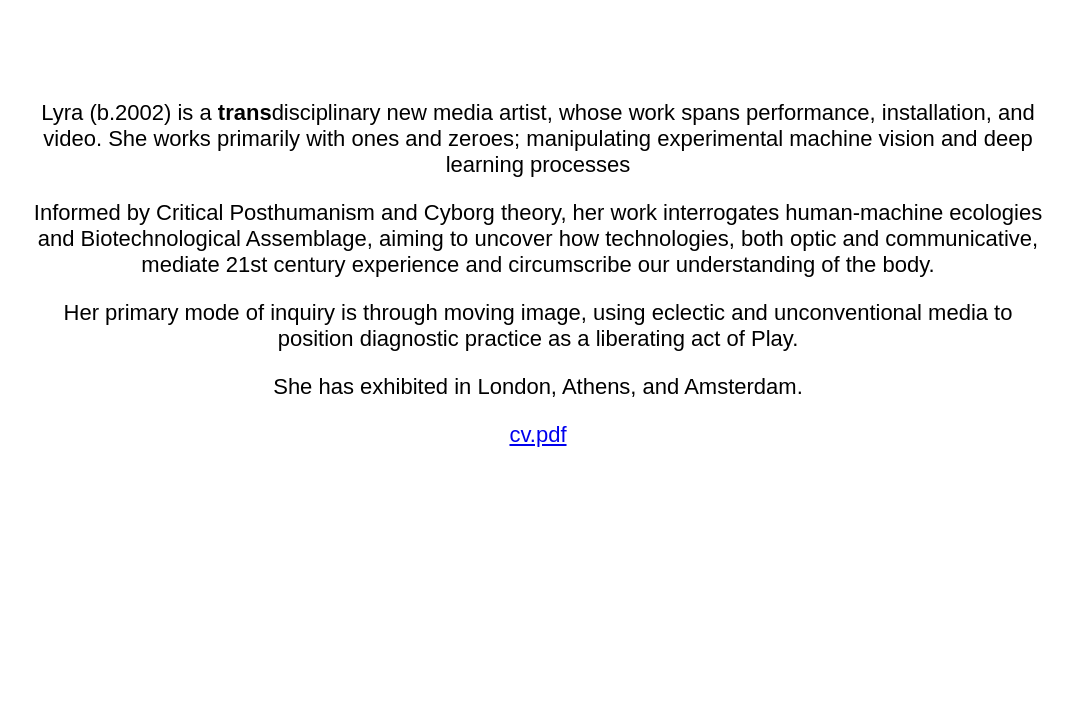
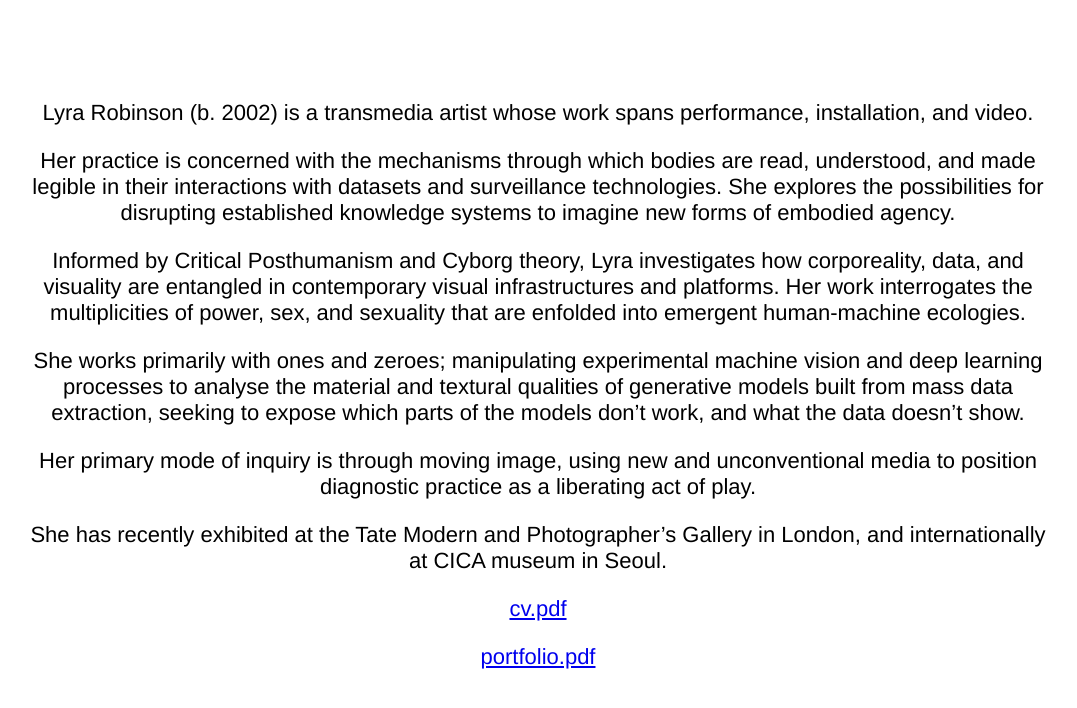
Before and after one commit to lyrarobinson/lyrarobinson.github.io, a website: page artist_statement.html in a window 1280 px wide. Shown: the whole page, without its empty margins (102-1179 px from the left). Drawn offline with Linux system fonts and the light colour scheme.

Commit message:
Update artist_statement.html

```diff
--- a/artist_statement.html
+++ b/artist_statement.html
@@ -7,7 +7,7 @@
 	<style>
 		body {
 			text-align: center;
-			font-family: Arial, sans-serif;
+			font-family: 'Helvetica', sans-serif;
 			margin-top: 100px;
 			margin-left: 10%;
 			margin-right: 10%;
@@ -17,14 +17,30 @@
 
 </head>
 <body>
-    <p>Lyra (b.2002) is a <strong>trans</strong>disciplinary new media artist, whose work spans performance, installation, and video. She works primarily with ones and zeroes; manipulating experimental machine vision and deep learning processes</p>
-	<p>Informed by Critical Posthumanism and Cyborg theory, her work interrogates human-machine ecologies and Biotechnological Assemblage, aiming to uncover how technologies, both optic and communicative, mediate 21st century experience and circumscribe our understanding of the body. </p>
-	<p>Her primary mode of inquiry is through moving image, using eclectic and unconventional media to position diagnostic practice as a liberating act of Play. </p>
-    <p>She has exhibited in London, Athens, and Amsterdam. </p>
+    <p>Lyra Robinson (b. 2002) is a transmedia artist whose work spans performance, installation, and video. </p>
+	<p>Her practice is concerned with the mechanisms through which bodies are read, understood, and
+		made legible in their interactions with datasets and surveillance technologies. She explores the
+		possibilities for disrupting established knowledge systems to imagine new forms of embodied
+		agency.</p>
+	<p>Informed by Critical Posthumanism and Cyborg theory, Lyra investigates how corporeality, data, and
+		visuality are entangled in contemporary visual infrastructures and platforms. Her work interrogates
+		the multiplicities of power, sex, and sexuality that are enfolded into emergent human-machine
+		ecologies.</p>
+	<p>She works primarily with ones and zeroes; manipulating experimental machine vision and deep
+		learning processes to analyse the material and textural qualities of generative models built from
+		mass data extraction, seeking to expose which parts of the models don’t work, and what the data
+		doesn’t show.</p>
+	<p>Her primary mode of inquiry is through moving image, using new and unconventional media to
+		position diagnostic practice as a liberating act of play. </p>
+	<p>She has recently exhibited at the Tate Modern and Photographer’s Gallery in London, and
+		internationally at CICA museum in Seoul. </p>
 
 
     <p>
         <a href="artistcv.pdf" target="_blank">cv.pdf</a>
     </p>
+	<p>
+        <a href="artistcv.pdf" target="_blank">portfolio.pdf</a>
+    </p>
 </body>
 </html>
```
